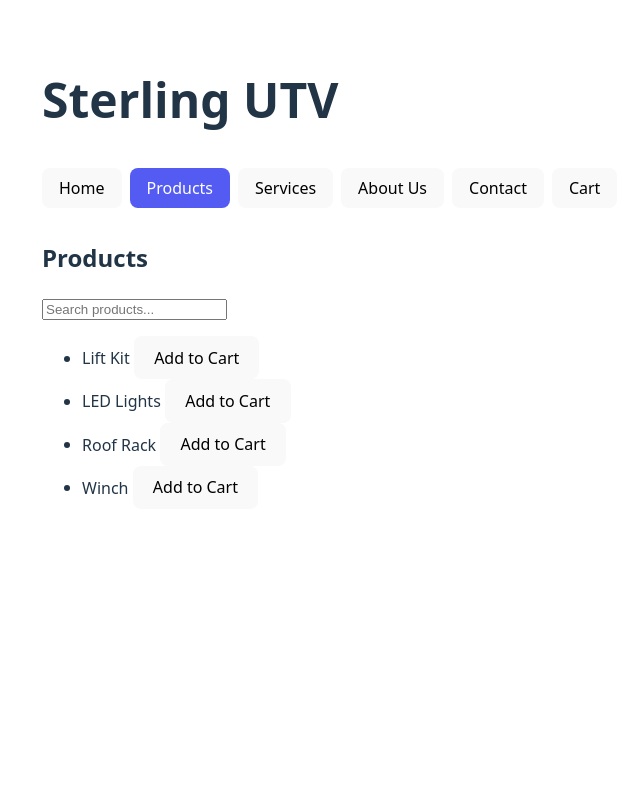
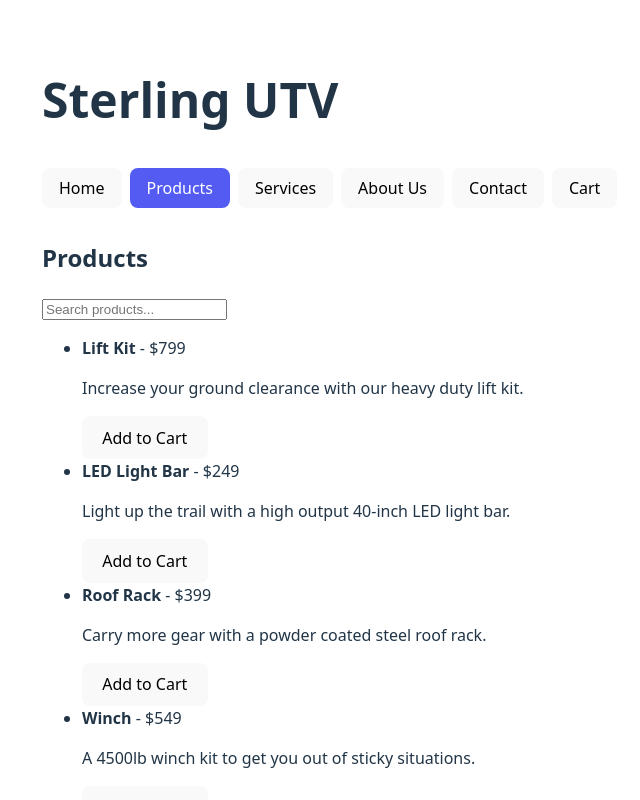
Before and after one commit to nicktull/Sterling-UTV, a React (Vite) app in the folder frontend/: page / in a window 1280 px wide. Both pictures are taken after a click on the button "Products". Shown: the top 800 px of the page, without its empty margins (118-758 px from the left). Built offline with nearby package versions, Linux system fonts and the light colour scheme.

Commit message:
Update README with product info

```diff
--- /dev/null
+++ b/frontend/src/data/products.js
@@ -0,0 +1,38 @@
+export default [
+  {
+    id: 1,
+    name: 'Lift Kit',
+    price: 799,
+    description: 'Increase your ground clearance with our heavy duty lift kit.',
+  },
+  {
+    id: 2,
+    name: 'LED Light Bar',
+    price: 249,
+    description: 'Light up the trail with a high output 40-inch LED light bar.',
+  },
+  {
+    id: 3,
+    name: 'Roof Rack',
+    price: 399,
+    description: 'Carry more gear with a powder coated steel roof rack.',
+  },
+  {
+    id: 4,
+    name: 'Winch',
+    price: 549,
+    description: 'A 4500lb winch kit to get you out of sticky situations.',
+  },
+  {
+    id: 5,
+    name: 'Half Windshield',
+    price: 199,
+    description: 'Protect yourself from debris while maintaining airflow.',
+  },
+  {
+    id: 6,
+    name: 'Bluetooth Speaker System',
+    price: 299,
+    description: 'Enjoy your favorite tunes with a waterproof speaker setup.',
+  },
+];
--- a/frontend/src/pages/Cart.jsx
+++ b/frontend/src/pages/Cart.jsx
@@ -1,18 +1,22 @@
 export default function Cart({ cart, onRemove }) {
+  const total = cart.reduce((sum, item) => sum + item.price, 0);
   return (
     <section>
       <h2>Your Cart</h2>
       {cart.length === 0 ? (
         <p>Your cart is empty.</p>
       ) : (
+        <>
           <ul>
             {cart.map((item, index) => (
               <li key={index}>
-              {item}{' '}
+                <strong>{item.name}</strong> - ${item.price}{' '}
                 <button onClick={() => onRemove(index)}>Remove</button>
               </li>
             ))}
           </ul>
+          <p>Total: ${total}</p>
+        </>
       )}
     </section>
   );
--- a/frontend/src/pages/Home.jsx
+++ b/frontend/src/pages/Home.jsx
@@ -2,7 +2,22 @@ export default function Home() {
   return (
     <section>
       <h2>Welcome to Sterling UTV</h2>
-      <p>We specialize in upgrades, repairs, and the best parts for your side-by-side.</p>
+      <p>
+        At Sterling UTV we live and breathe off-road adventure. Whether you need
+        routine maintenance or the latest accessories, our team is ready to help
+        you build the side-by-side of your dreams.
+      </p>
+      <p>Visit our showroom to explore a full line of quality parts including:</p>
+      <ul>
+        <li>Lift kits and suspension upgrades</li>
+        <li>Lighting solutions for night rides</li>
+        <li>Audio systems and storage racks</li>
+      </ul>
+      <p>
+        Browse the Products page to see what's currently in stock or reach out
+        through our Contact page to schedule service with one of our certified
+        mechanics.
+      </p>
     </section>
   );
 }
--- a/frontend/src/pages/Products.jsx
+++ b/frontend/src/pages/Products.jsx
@@ -1,7 +1,8 @@
+import products from '../data/products.js';
+
 export default function Products({ search, onSearch, onAdd }) {
-  const items = ['Lift Kit', 'LED Lights', 'Roof Rack', 'Winch'];
-  const filtered = items.filter((item) =>
-    item.toLowerCase().includes(search.toLowerCase()),
+  const filtered = products.filter((p) =>
+    p.name.toLowerCase().includes(search.toLowerCase()),
   );
 
   return (
@@ -15,8 +16,9 @@ export default function Products({ search, onSearch, onAdd }) {
       />
       <ul>
         {filtered.map((item) => (
-          <li key={item}>
-            {item}{' '}
+          <li key={item.id}>
+            <strong>{item.name}</strong> - ${item.price}
+            <p>{item.description}</p>
             <button onClick={() => onAdd(item)}>Add to Cart</button>
           </li>
         ))}
```
Also changed, not shown: 1 other file (tests, documents, lock files or other folders). Lines whose indentation alone changed are shown as unchanged.
